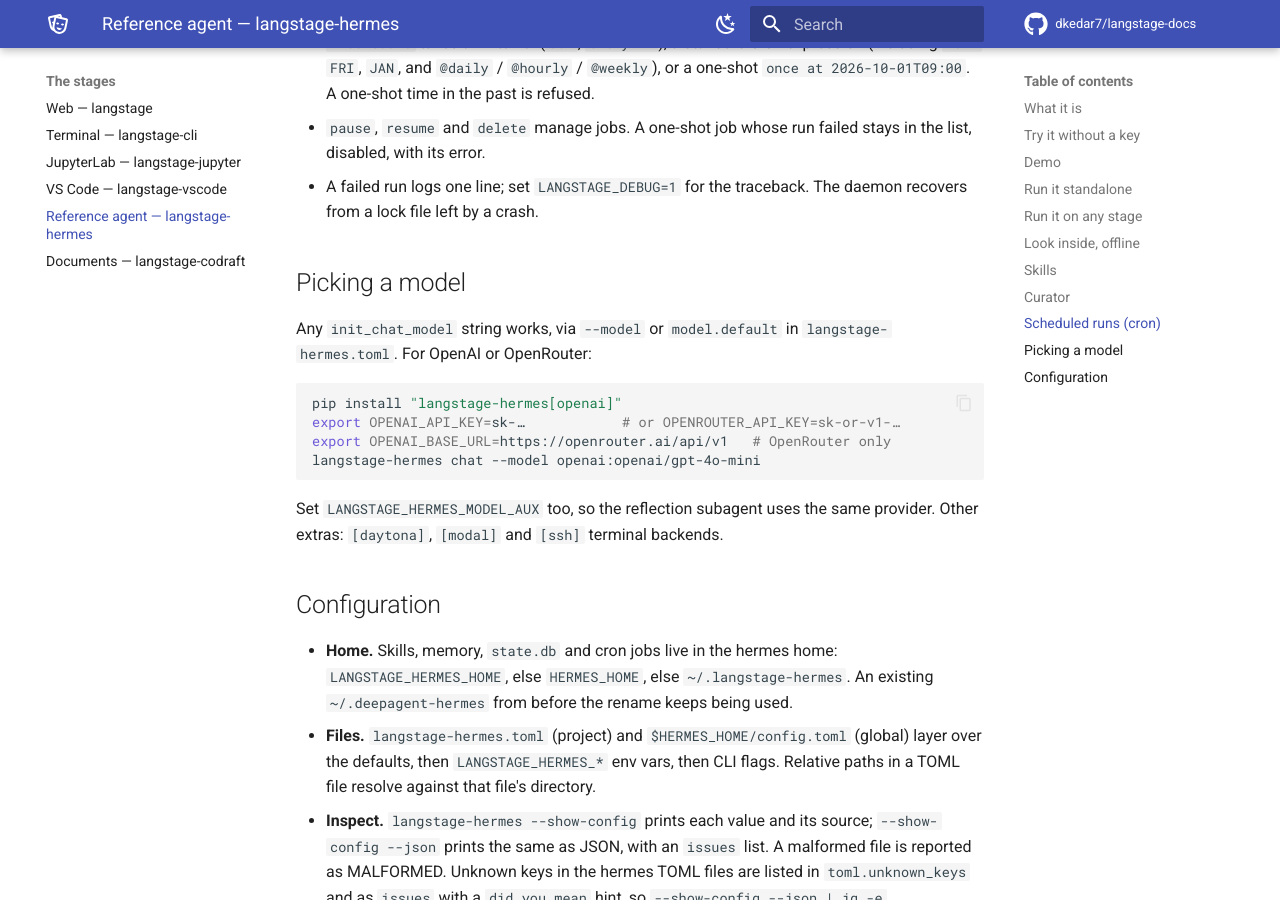
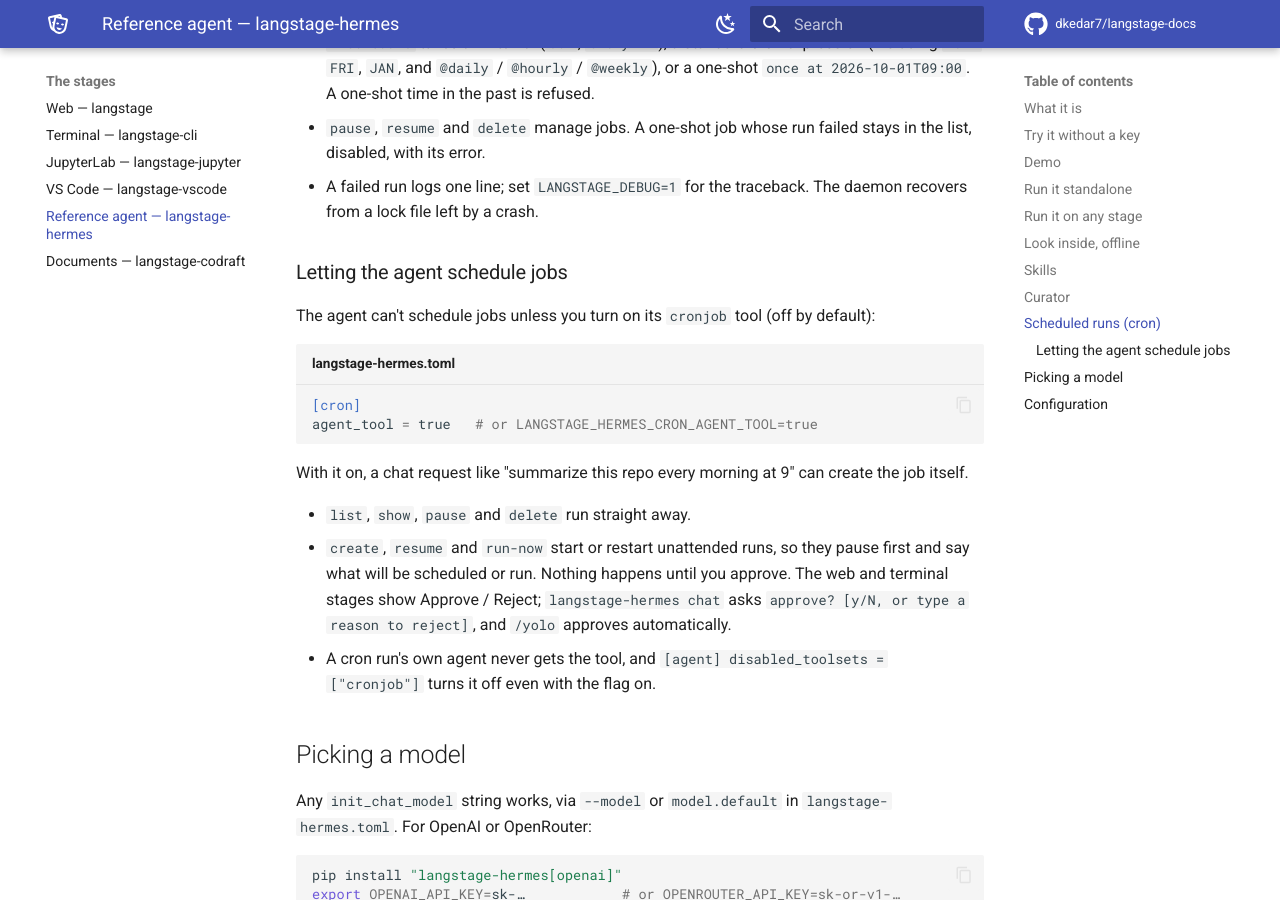
Before and after one commit to dkedar7/langstage-docs, an MkDocs documentation site: the page built from docs/stages/hermes.md, in a window 1280 px wide and 900 px high, scrolled down 3916 px. Built offline with MkDocs 1.6.1 and Material for MkDocs 9.7.7, drawn with Linux system fonts in a browser that asks for light colours; comment, search, counter and statistics services are not loaded.

Commit message:
versions: hermes 0.4.58; document the opt-in cronjob agent tool (#53)
* versions: hermes 0.4.58; document the opt-in cronjob agent tool

Co-Authored-By: Claude Opus 5.5 <noreply@anthropic.com>
Claude-Session: https://claude.ai/code/session_01UifqaVXWAqdPtu6Xy96V58

* hermes cron flag snippet gets its check marker

Co-Authored-By: Claude Opus 5.5 <noreply@anthropic.com>
Claude-Session: https://claude.ai/code/session_01UifqaVXWAqdPtu6Xy96V58

---------

Co-authored-by: Claude Opus 5.5 <noreply@anthropic.com>

````diff
--- a/docs/stages/hermes.md
+++ b/docs/stages/hermes.md
@@ -165,6 +165,27 @@ langstage-hermes cron daemon            # run forever
 - A failed run logs one line; set `LANGSTAGE_DEBUG=1` for the traceback. The daemon
   recovers from a lock file left by a crash.
 
+### Letting the agent schedule jobs
+
+The agent can't schedule jobs unless you turn on its `cronjob` tool (off by default):
+
+<!-- snippet: check -->
+```toml title="langstage-hermes.toml"
+[cron]
+agent_tool = true   # or LANGSTAGE_HERMES_CRON_AGENT_TOOL=true
+```
+
+With it on, a chat request like "summarize this repo every morning at 9" can create
+the job itself.
+
+- `list`, `show`, `pause` and `delete` run straight away.
+- `create`, `resume` and `run-now` start or restart unattended runs, so they pause
+  first and say what will be scheduled or run. Nothing happens until you approve.
+  The web and terminal stages show Approve / Reject; `langstage-hermes chat` asks
+  `approve? [y/N, or type a reason to reject]`, and `/yolo` approves automatically.
+- A cron run's own agent never gets the tool, and
+  `[agent] disabled_toolsets = ["cronjob"]` turns it off even with the flag on.
+
 ## Picking a model
 
 Any `init_chat_model` string works, via `--model` or `model.default` in
--- a/versions.json
+++ b/versions.json
@@ -4,7 +4,7 @@
     "langstage-core": "1.0.60",
     "langstage": "0.13.65",
     "langstage-cli": "0.6.51",
-    "langstage-hermes": "0.4.57",
+    "langstage-hermes": "0.4.58",
     "langstage-jupyter": "0.6.51",
     "langstage-vscode": "0.5.42",
     "langstage-codraft": "0.5.17"
````
